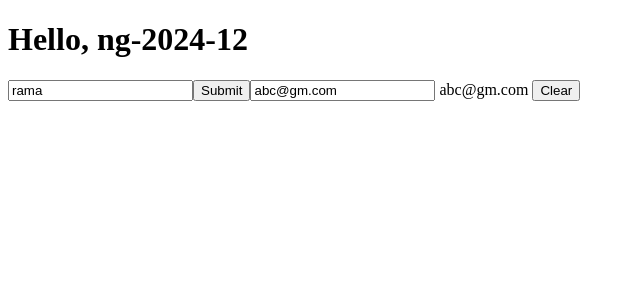
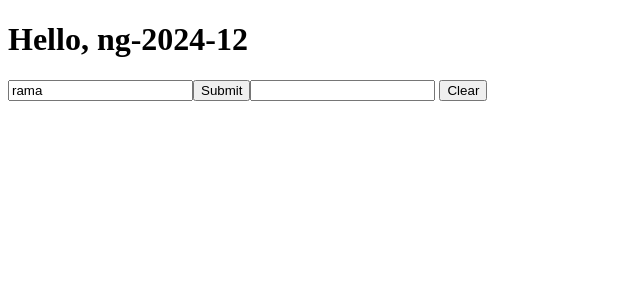
Before and after one commit to Rrrummadi2020/angular-empty, an Angular app: page / in a window 1280 px wide. Shown: the top 300 px of the page, without its empty margins (0-640 px from the left). Built offline with nearby package versions, Linux system fonts and the light colour scheme; no server answers.

Commit message:
based on the initial value type will infer

```diff
--- a/src/app/type-reactive-form/type-reactive-form.component.ts
+++ b/src/app/type-reactive-form/type-reactive-form.component.ts
@@ -9,10 +9,9 @@ import { FormControl, ReactiveFormsModule } from '@angular/forms';
   styleUrl: './type-reactive-form.component.scss'
 })
 export class TypeReactiveFormComponent {
-  email = new FormControl('abc@gm.com', {nonNullable:true});
+  email = new FormControl(null);
   resetForm() {
-    this.email.reset(); // if nonNullable is true; on Reset  ,it will have default value provided
-    console.log(this.email.value);
+    this.email.setValue('Rama'); // throws error infer type null so
 
   }
 }
```
